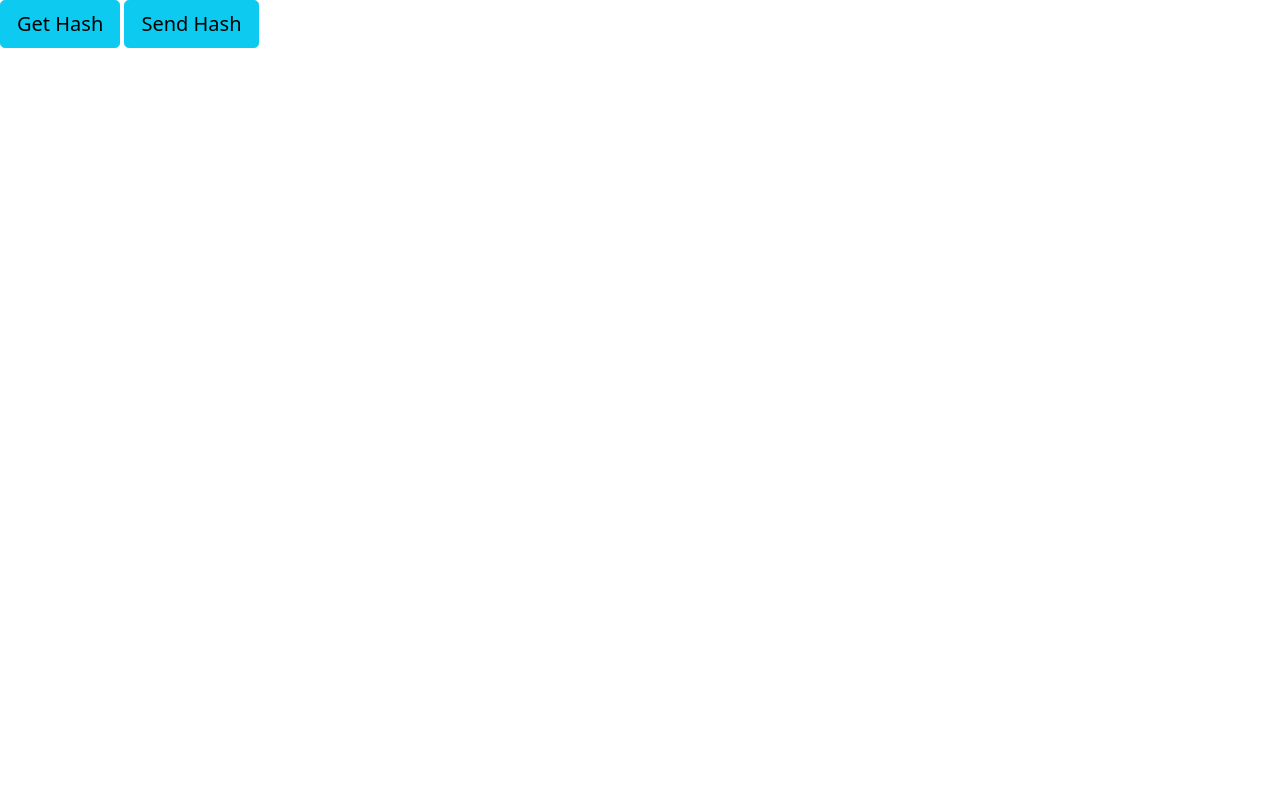
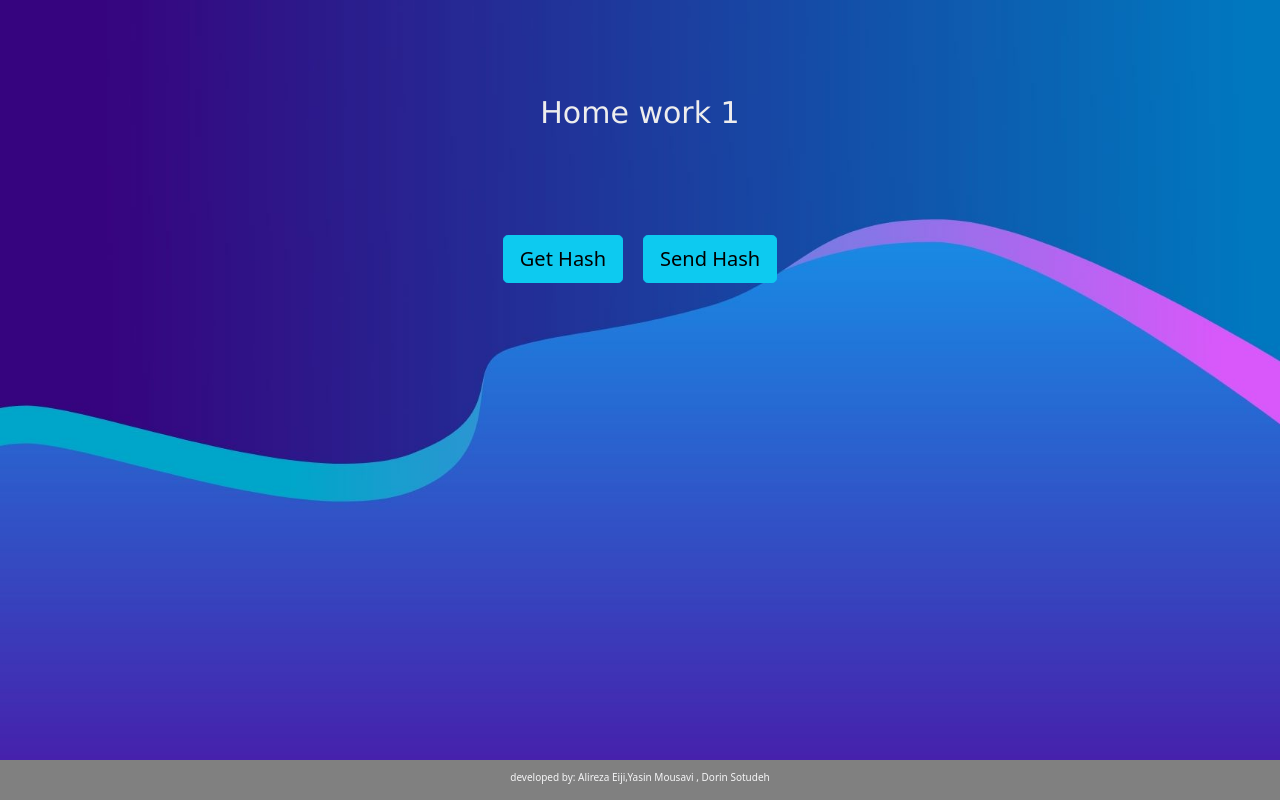
Before and after one commit to WebDev001Group/HW01, a plain HTML site: page frontend/index.html in a window 1280 px wide. Drawn offline with nearby package versions, Linux system fonts and the light colour scheme.

Commit message:
frontend finished and some bugs fixed!

```diff
--- a/frontend/index.html
+++ b/frontend/index.html
@@ -4,15 +4,36 @@
     <meta http-equiv="X-UA-Compatible" content="IE=edge">
     <meta name="viewport" content="width=device-width, initial-scale=1.0">
     <link rel="stylesheet" href="https://cdn.jsdelivr.net/npm/bootstrap@5.1.3/dist/css/bootstrap.min.css" integrity="sha384-1BmE4kWBq78iYhFldvKuhfTAU6auU8tT94WrHftjDbrCEXSU1oBoqyl2QvZ6jIW3" crossorigin="anonymous">
+    <link rel="stylesheet" href="./style.css"/>
     <script src="https://cdn.jsdelivr.net/npm/bootstrap@5.1.3/dist/js/bootstrap.min.js" integrity="sha384-QJHtvGhmr9XOIpI6YVutG+2QOK9T+ZnN4kzFN1RtK3zEFEIsxhlmWl5/YESvpZ13" crossorigin="anonymous"></script>
     <script src="https://ajax.googleapis.com/ajax/libs/jquery/3.5.1/jquery.min.js"></script>
     <script src="./main.js"></script>
+    <style>
+      html,body {
+        height: 100%;
+        background: url("back2.jpg") no-repeat center center fixed;
+        -webkit-background-size: cover;
+        -moz-background-size: cover;
+        -o-background-size: cover;
+        background-size: cover;
+      /*font: 400 15px/1.8 "Lato", sans-serif;*/
+      }
+    </style>
     <title>HW01</title>
 </head>
 <body>
 
-    <button type="button" id="btn1" class="btn btn-info btn-lg" data-toggle="modal" data-target="#sendString">Get Hash</button>
-    <button type="button" id="btn2" class="btn btn-info btn-lg" data-toggle="modal" data-target="#sendHash">Send Hash</button>
+  <div style="padding-top: 90px; text-align: center; font-family:verdana; font-size:30px;color: #eeeded">Home work 1</div>
+  <div class="wrapper" style="display: flex;
+    align-items: center; padding-top: 100px;
+    justify-content: center;">
+
+      <div style="padding-right: 20px;">
+        <button type="button" id="btn1" class="btn btn-info btn-lg" data-toggle="modal" data-target="#sendString">Get Hash</button>
+      </div>
+      <button type="button" id="btn2" class="btn btn-info btn-lg" data-toggle="modal" data-target="#sendHash">Send Hash</button>
+  </div>
+
 
     <div class="modal fade" id="sendString" tabindex="-1" role="dialog" aria-labelledby="exampleModalLabel" aria-hidden="true">
         <div class="modal-dialog" role="document">
@@ -118,5 +139,9 @@
         </div>
       </div>
 
+      <div id="footer" style="color:#f5f5f6; font-size: 10px ">
+        developed by: Alireza Eiji,Yasin Mousavi , Dorin Sotudeh
+    </div>
+
 </body>
 </html>
--- /dev/null
+++ b/frontend/style.css
@@ -0,0 +1,10 @@
+#footer {
+    position: fixed;
+    padding: 10px 10px 0px 10px;
+    bottom: 0;
+    width: 100%;
+    /* Height of the footer*/
+    height: 40px;
+    background: grey;
+    text-align: center;
+}
```
Also changed, not shown: frontend/back2.jpg (added).
